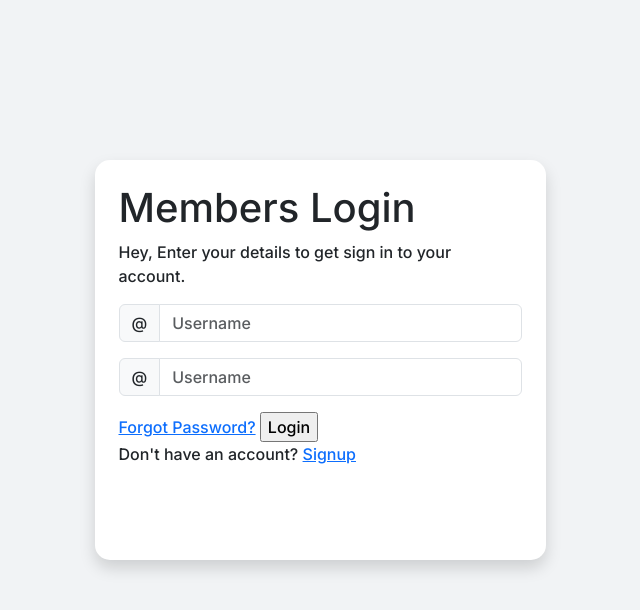
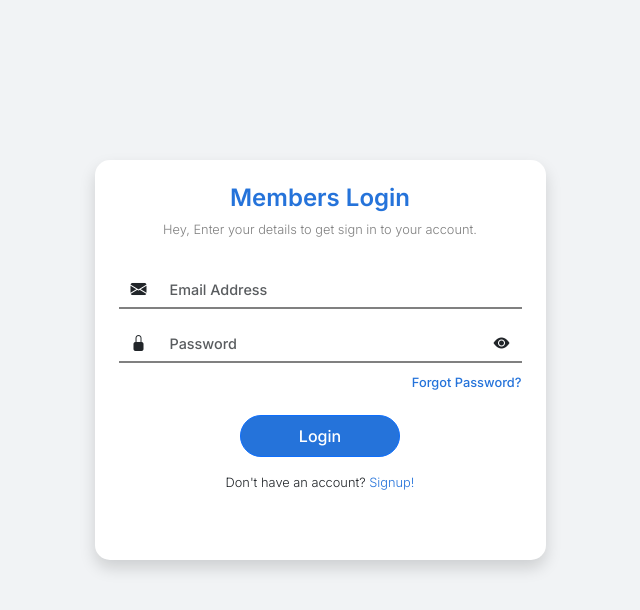
Before and after one commit to himanshuhsr/blogs, a PHP site: page /login.php in a window 1280 px wide. Shown: the part 64-674 px from the top of the page, without its empty margins (320-960 px from the left). Run offline with PHP 8.4, Linux system fonts and the light colour scheme.

Commit message:
login page design

```diff
--- a/assets/css/style.css
+++ b/assets/css/style.css
@@ -9,6 +9,11 @@ body{
     font-family: var(--theme-font);
     margin: 0;
     padding: 0;
+}
+
+a{
+    color:var(--theme-color);
+    text-decoration: none;
 }
 
 /* Navbar */
@@ -50,9 +55,70 @@ color: var(--theme-color);
 .login-card{
     border: none;
     border-radius: 15px;
-    height: 50vh;
+    min-height: 50vh;
 }
 
-.login-card-body{
+.login-card-body h1{
+    text-align: center;
+    font-size: 1.5rem;
+    color: var(--theme-color);
+    font-weight: 600;
+}
 
+.login-card-body p{
+    font-size: 0.8rem;
+    font-weight: 300;
+    text-align: center;
+    color: grey;
+    margin-bottom: 2rem;
 }
+
+.login-card-body .form-control{
+    border: none;
+    border-bottom: 2px solid grey;
+    border-radius: 0;
+    font-size: 0.9rem;
+}
+
+.login-card-body .input-group-text{
+    border: none;
+    border-radius: 0;
+    background: transparent;
+    border-bottom: 2px solid grey;
+}
+
+.login-card-body .input-group .btn{
+    border:none;
+    border-bottom: 2px solid grey;
+    border-radius: 0;
+}
+
+.login-card-body .input-group .btn:hover{
+    border: none;
+    border-bottom: 2px solid grey;
+    border-radius: 0;
+}
+
+.form-control:focus{
+    outline: none;
+    box-shadow: none;
+}
+
+.forgot-password{
+    font-size: 0.8rem;
+    text-decoration: none;
+    color: var(--theme-color);
+    top: -0.4rem;
+    position: relative;
+    display: block;
+    margin-bottom: 1rem;
+    text-align: right;
+}
+
+.page-change{
+    font-size: 0.8rem;
+    font-weight: 300;
+    margin: 1rem auto 0 auto;
+    text-align: center;
+    display: block;
+}
--- a/assets/js/main.js
+++ b/assets/js/main.js
@@ -0,0 +1,10 @@
+function togglePassword(iconId, inputId){
+    $('#'+iconId).toggleClass('bi-eye-fill bi-eye-slash-fill');
+
+    var password = $('#'+ inputId);
+    if(password.attr('type') === 'password'){
+        password.attr('type', 'text');
+    }else{
+        password.attr('type', 'password');
+    }
+}
--- a/login.php
+++ b/login.php
@@ -1,4 +1,3 @@
-
 <?php
 
 $title = "Login - Blogging Website";
@@ -23,19 +22,26 @@ include_once('./common/navbar.php');
                     <p>Hey, Enter your details to get sign in to your account.</p>
 
                     <form action="">
-                    <div class="input-group mb-3">
-  <span class="input-group-text" id="basic-addon1">@</span>
-  <input type="text" class="form-control" placeholder="Username" aria-label="Username" aria-describedby="basic-addon1">
-</div>
-<div class="input-group mb-3">
-  <span class="input-group-text" id="basic-addon1">@</span>
-  <input type="text" class="form-control" placeholder="Username" aria-label="Username" aria-describedby="basic-addon1">
-</div>
-<a href="">Forgot Password?</a>
-<input type="submit" value="Login">
-</form>
+                        <div class="input-group mb-3">
+                            <span class="input-group-text" id="basic-addon1">
+                                <i class="bi bi-envelope-fill"></i>
+                            </span>
+                            <input type="email" class="form-control" placeholder="Email Address" >
+                        </div>
+                        <div class="input-group mb-3">
+                            <span class="input-group-text" id="basic-addon1">
+                                <i class="bi bi-lock-fill"></i>
+                            </span>
+                            <input type="password" class="form-control" placeholder="Password" id="user_password" >
+                            <button class="btn" type="button" onclick="togglePassword('login-password-icon', 'user_password' )" id="button-addon2">
+                                <i class="bi bi-eye-fill" id="login-password-icon"></i>
+                            </button>
+                        </div>
+                        <a href="" class="forgot-password">Forgot Password?</a>
+                        <input type="submit" value="Login" class="login-btn btn btn-primary d-block mx-auto">
+                    </form>
 
-<span>Don't have an account? <a href="">Signup</a> </span>
+                    <span class="page-change">Don't have an account? <a href=""> Signup!</a> </span>
                 </div>
             </div>
         </div>
@@ -52,4 +58,5 @@ include_once('./common/misc.php');
 ?>
 <!-- Custom Javascript -->
 </body>
+
 </html>
```
